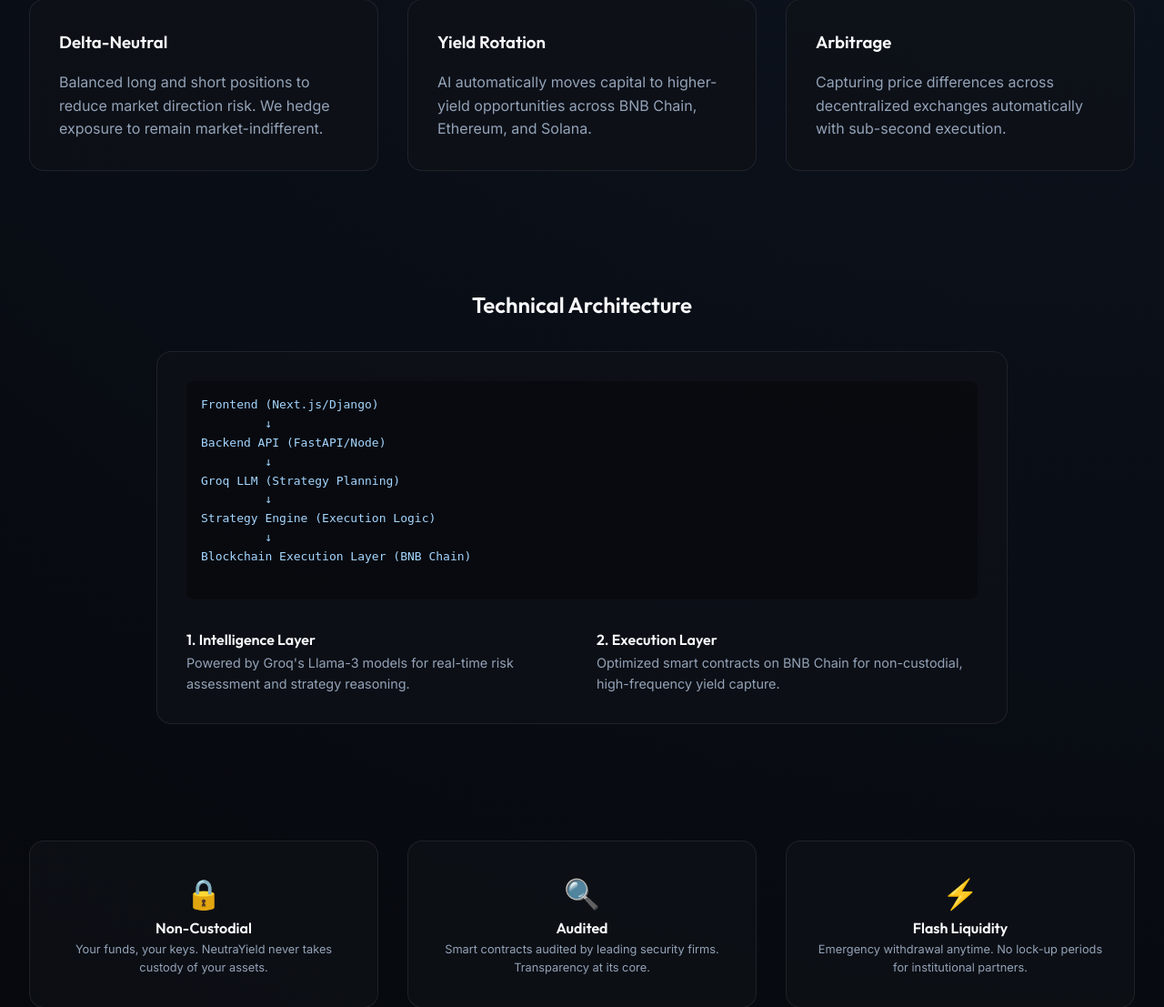
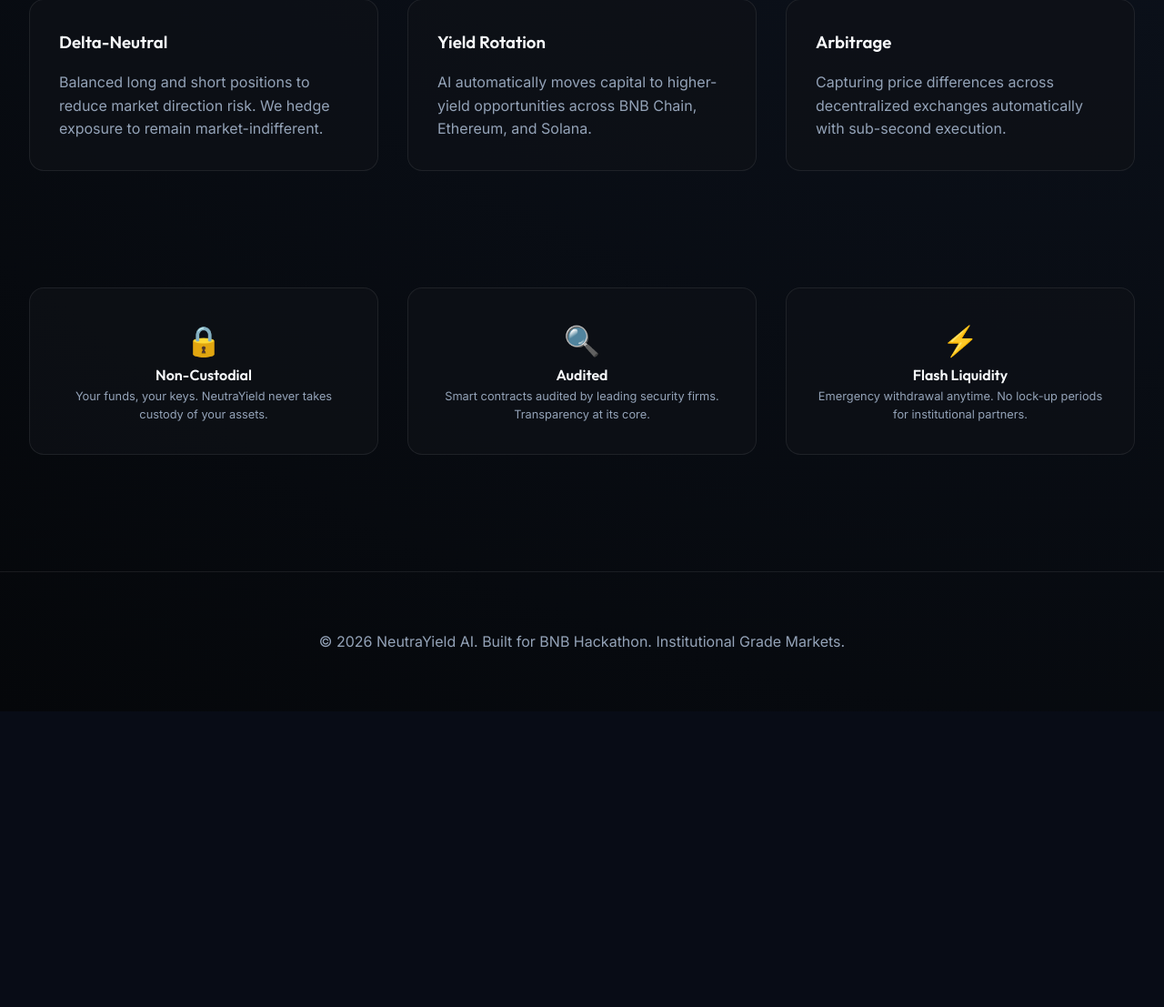
Before and after one commit to Tejas132005/BNB_Hack, a Django app: page / in a window 1280 px wide. Shown: the part 1077-2184 px from the top of the page at 91% size. After the commit the page ends 1789 px from the top, so only its background shows below. Run offline with Django 4.2, Linux system fonts and the light colour scheme.

Commit message:
Pushed updated UI

```diff
--- a/templates/landing.html
+++ b/templates/landing.html
@@ -54,7 +54,7 @@
 </section>
 
 <!-- Technical Architecture -->
-<section id="tech" class="animate-up"
+<!-- <section id="tech" class="animate-up"
     style="padding: 4rem 2rem; max-width: 1000px; margin: 0 auto; text-align: center;">
     <h2 style="margin-bottom: 2rem;">Technical Architecture</h2>
     <div class="glass-pane" style="text-align: left;">
@@ -82,7 +82,7 @@ Blockchain Execution Layer (BNB Chain)
             </div>
         </div>
     </div>
-</section>
+</section> -->
 
 <!-- Trust Layer -->
 <section class="grid-3 animate-up">
```
